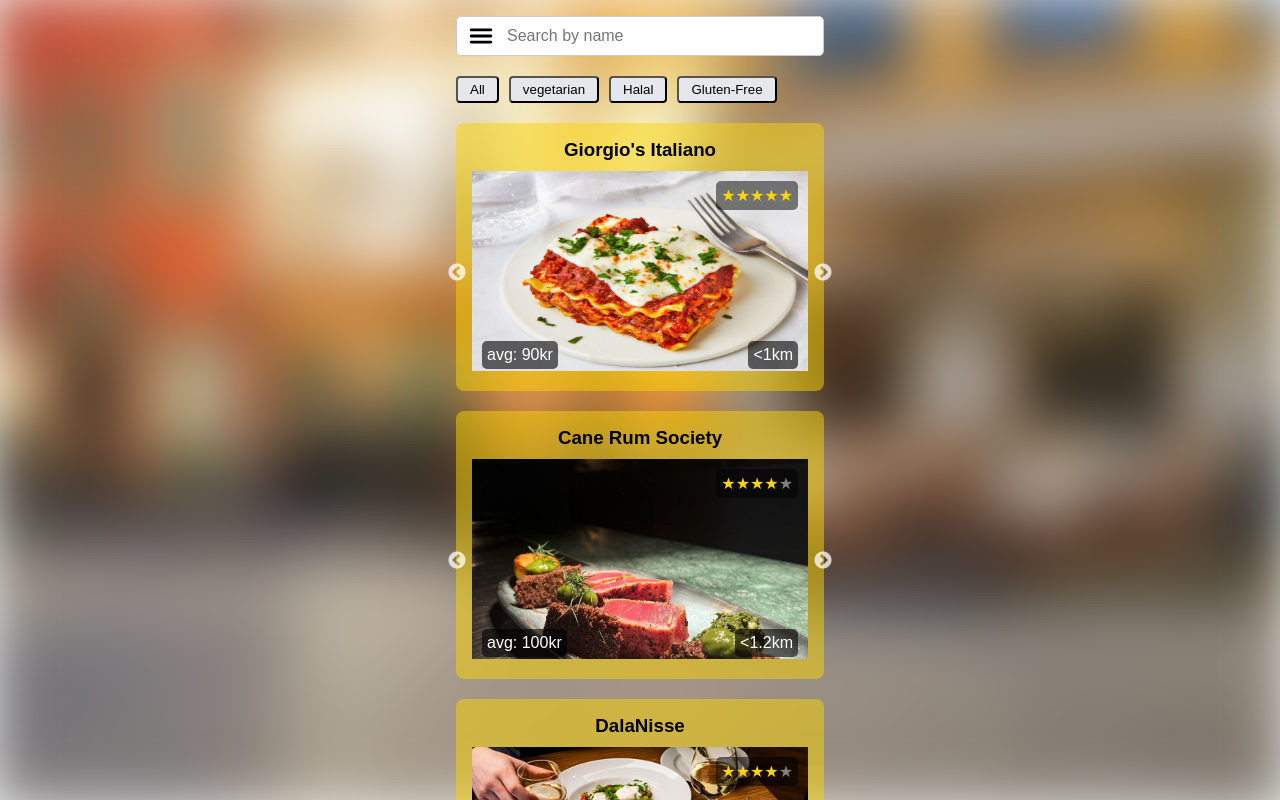
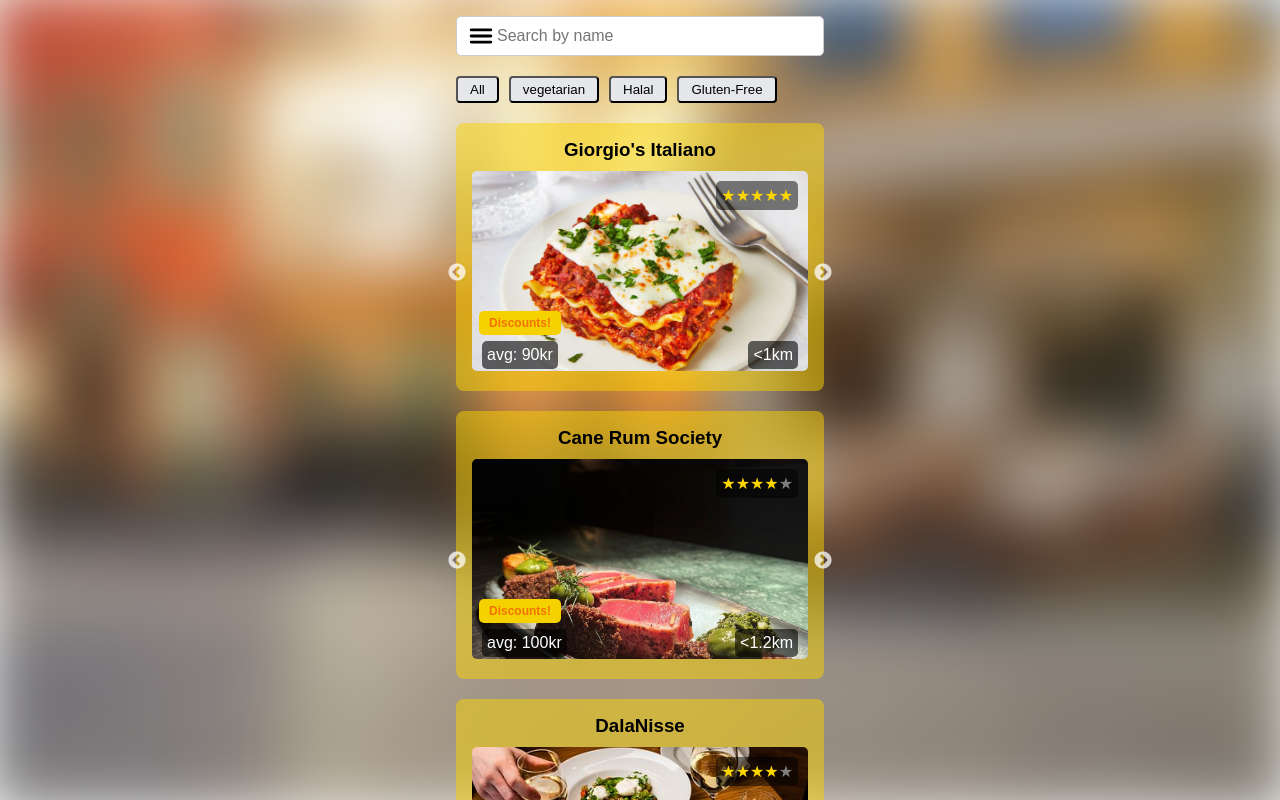
Before and after one commit to Karl-7/Restaurant-Menu-App, a React (Create React App) app: page / in a window 1280 px wide. Shown: the top 800 px of the page. Built offline with nearby package versions, Linux system fonts and the light colour scheme.

Commit message:
_after_user_test

```diff
--- a/src/Menu.css
+++ b/src/Menu.css
@@ -445,3 +445,45 @@
   font-size: 20px;
   color: #c15b02;
 }
+
+.header-buttons {
+  display: flex;
+  gap: 0.5rem;
+  justify-content: center;
+  margin-top: 0.5rem;
+}
+
+/* Update the existing info-button rule to remove its container styles */
+.info-button {
+  display: flex;
+  align-items: center;
+  gap: 5px;
+  background-color: rgba(0, 0, 0, 0.7);
+  color: white;
+  border: none;
+  border-radius: 4px;
+  padding: 5px 10px;
+  cursor: pointer;
+}
+
+/* Add styles for the maps button */
+.maps-button {
+  display: flex;
+  align-items: center;
+  gap: 5px;
+  background-color: rgba(0, 0, 0, 0.7);
+  color: white;
+  border: none;
+  border-radius: 4px;
+  padding: 5px 10px;
+  cursor: pointer;
+}
+
+.info-button:hover, .maps-button:hover {
+  background-color: rgba(0, 0, 0, 0.9);
+}
+
+/* Remove the old .info-button container styles */
+.info-button-container {
+  display: none;
+}
--- a/src/Menu.js
+++ b/src/Menu.js
@@ -1,10 +1,9 @@
 // src/Menu.js
 import React, { useState, useEffect } from "react";
-import { FaPlus, FaShoppingCart, FaArrowDown, FaMinus, FaInfoCircle } from "react-icons/fa";
+import { FaPlus, FaShoppingCart, FaArrowDown, FaMinus, FaInfoCircle,FaMapMarkerAlt } from "react-icons/fa";
 import { useParams, useNavigate } from "react-router-dom";
 import { FaStar, FaRegStar, FaArrowLeft } from "react-icons/fa";
 import "./Menu.css";
-
 const languageCodes = { en: "en", swe: "sv", es: "es" };
 
 // Local cache for translations
@@ -178,12 +177,18 @@ const Menu = () => {
                 </div>
               </div>
               <h2 className="restaurant-title">{menuData.restaurant_name}</h2>
-              <div className="info-button">
+              <div className="header-buttons">
                 <button
+                  className="info-button"
                   onClick={() => navigate(`/restaurant-info/${rId}`)}
-                  style={{ display: "flex", alignItems: "center", gap: "5px" }}
                 >
                   <FaInfoCircle /> Info
+                </button>
+                <button
+                  className="maps-button"
+                  onClick={() => window.open(`https://www.google.com/maps/search/?api=1&query=${encodeURIComponent(menuData.restaurant_name)}`, '_blank')}
+                >
+                  <FaMapMarkerAlt /> Map
                 </button>
               </div>
               <div className="language-switcher">
--- a/src/components/RestaurantCard.js
+++ b/src/components/RestaurantCard.js
@@ -4,21 +4,18 @@ import Slider from 'react-slick';
 import 'slick-carousel/slick/slick.css';
 import 'slick-carousel/slick/slick-theme.css';
 
-function RestaurantCard({ name, rating, imageList, price, distance }) {
-
-
+function RestaurantCard({ name, rating, imageList, price, distance, onDiscountClick }) {
   const settings = {
-    dots: true,          // 显示指示点
-    infinite: true,       // 无限循环
-    speed: 500,          // 切换速度
-    slidesToShow: 1,     // 显示数量
-    slidesToScroll: 1,   // 滑动数量
-    autoplay: true,      // 自动播放
-    autoplaySpeed: 3000  // 自动播放间隔
+    dots: true,
+    infinite: true,
+    speed: 50,
+    slidesToShow: 1,
+    slidesToScroll: 1,
+    autoplay: true,
+    autoplaySpeed: 3000
   };
   const navigate = useNavigate();
 
-  // 生成星级评分的显示（简单实现）
   const renderStars = (rating) => {
     const stars = [];
     for (let i = 1; i <= 5; i++) {
@@ -33,29 +30,34 @@ function RestaurantCard({ name, rating, imageList, price, distance }) {
 
   return (
     <div className="restaurant-card">
-      <h3  onClick={() => navigate(`/restaurant/1`)}>{name}</h3>
-      <div className='card-cotent'>
+      <h3 onClick={() => navigate(`/restaurant/1`)}>{name}</h3>
+      <div className="card-content">
+        <button className="discount-button" onClick={onDiscountClick}>
+          Discounts!
+        </button>
         <div className="rating">{renderStars(rating)}</div>
-
-        {
-          imageList && imageList.length > 1 ?
-          <Slider {...settings} className='slides'>
+        {imageList && imageList.length > 1 ? (
+          <Slider {...settings} className="slides">
             {imageList.map((item, index) => (
-              <div key={index}  onClick={() => navigate(`/restaurant/1`)}>
-                <img src={item}  style={{ width: '100%' }} />
+              <div key={index} onClick={() => navigate(`/restaurant/1`)}>
+                <img src={item} style={{ width: '100%' }} />
               </div>
             ))}
           </Slider>
-        :
-        <img src={imageList[0]} alt={name} style={{ width: '200px', height: '150px' }}  onClick={() => navigate(`/restaurant/1`)}/>
-        }
-        <div className='bottom'>
-          <p className='average'>avg: {price}</p>
-          {distance && <p className='distance'>{distance}</p>}
+        ) : (
+          <img
+            src={imageList[0]}
+            alt={name}
+            style={{ width: '200px', height: '150px' }}
+            onClick={() => navigate(`/restaurant/1`)}
+          />
+        )}
+        <div className="bottom">
+          <p className="average">avg: {price}</p>
+          {distance && <p className="distance">{distance}</p>}
         </div>
       </div>
     </div>
-
   );
 }
 
--- a/src/main.css
+++ b/src/main.css
@@ -1,17 +1,16 @@
 .mainmenu {
   padding: 1rem;
-  /* max-width: 28rem;
-  border-radius: 0.5rem;
-  flex: 1 1; */
   position: relative;
 }
+
 .personal-center {
-  position: fixed;
+  position: absolute; /* Changed from fixed to absolute */
   width: 30px;
   height: 30px;
   top: 21px;
   margin-left: 10px;
 }
+
 .main-page {
   display: flex;
   flex-direction: column;
@@ -27,7 +26,7 @@
 
 .search-bar input {
   width: 100%;
-  padding: 10px 10px 10px 50px;
+  padding: 10px 10px 10px 40px; /* Reduced left padding from 50px to 40px */
   font-size: 16px;
   border: 1px solid #ccc;
   border-radius: 5px;
@@ -60,12 +59,11 @@
   gap: 20px;
 }
 
+.restaurant-card-wrapper {
+  position: relative;
+}
+
 .restaurant-card {
-  /* border: 2px solid #e6e6fa;
-  padding: 15px;
-  border-radius: 5px;
-  background-color: #f0f8ff;
-  position: relative; */
   padding: 1rem;
   background-color: rgba(249, 212, 0, 0.5);
   border-radius: 0.5rem;
@@ -75,16 +73,28 @@
 .restaurant-card h3 {
   margin: 0 0 10px 0;
 }
-.slick-track img{
+
+.card-content {
+  position: relative;
+  width: 100%;
+}
+
+.slides img {
   width: 100%;
   max-width: 400px;
   height: 200px;
+  object-fit: cover;
+  border-radius: 5px;
 }
-.card-cotent {
-  position: relative;
+
+.card-content > img {
+  width: 200px;
+  height: 150px;
+  object-fit: cover;
+  border-radius: 5px;
 }
+
 .rating {
-  /* margin-bottom: 10px; */
   background-color: rgba(0, 0, 0, 0.5);
   padding: 5px;
   border-radius: 5px;
@@ -93,6 +103,28 @@
   right: 10px;
   z-index: 1;
 }
+
+.discount-button {
+  position: absolute;
+  bottom: 40px;
+  left: 7px; /* Moved to top-left */
+  background-color: #f6d100;
+  color: rgba(239, 94, 3, 0.808);
+
+  padding: 5px 10px;
+  border-radius: 5px;
+  border: none;
+  font-size: 12px;
+  font-weight: bold;
+  cursor: pointer;
+  z-index: 2;
+}
+
+.discount-button:hover {
+  background-color: #e5633a;
+  color: rgb(253, 254, 152);
+}
+
 .bottom {
   width: 100%;
   position: absolute;
@@ -102,24 +134,26 @@
   justify-content: space-between;
   align-items: center;
 }
+
 .bottom > p {
   color: white;
   background-color: rgba(0, 0, 0, 0.6);
   border-radius: 5px;
   padding: 5px;
 }
-.average{
+
+.average {
   margin-left: 10px;
 }
+
 .distance {
   margin-right: 10px;
 }
+
 .slick-dots {
   display: none !important;
 }
-/* .restaurant-card p {
-  margin: 5px 0;
-} */
+
 .side-menu-mask {
   position: fixed;
   left: 0;
@@ -129,14 +163,13 @@ height: 100vh;
   background: rgba(0, 0, 0, 0.6);
   z-index: 1000;
 }
+
 .side-menu {
-/* position: fixed;
-left: 0;
-top: 0; */
   width: 70%;
   height: 100vh;
   background: #eee;
 }
+
 .account {
   background-color: #fff;
   padding: 1rem;
@@ -145,22 +178,23 @@ border-bottom-right-radius: 10px;
   display: flex;
   align-items: center;
 }
+
 .avarta {
   width: 40px;
   height: 40px;
-/* position: fixed; */
-/* top: 16px;
-left: 20px; */
   border-radius: 20px;
   z-index: 100;
 }
+
 .info {
   margin-left: 10px;
 }
-.info >p{
+
+.info > p {
   margin: 0;
 }
-.info >p.des{
+
+.info > p.des {
   color: rgb(151 130 10 / 50%);
 }
 
@@ -170,6 +204,7 @@ background-color: #fff;
   border-radius: 10px;
   margin-top: 20px;
 }
+
 .menu > div {
   display: flex;
   align-items: center;
@@ -180,6 +215,7 @@ width: 25px;
   height: 25px;
   margin-right: 10px;
 }
+
 .close {
   position: absolute;
   right: 30%;
--- a/src/main.js
+++ b/src/main.js
@@ -1,5 +1,4 @@
-
-import React, { useState, useEffect, act } from "react";
+import React, { useState } from "react";
 import './main.css';
 import RestaurantCard from './components/RestaurantCard';
 import { useNavigate } from "react-router-dom";
@@ -8,29 +7,23 @@ import { IoMenu } from "react-icons/io5";
 import { CgShoppingCart } from "react-icons/cg";
 import { IoMdCloseCircle } from "react-icons/io";
 
-
-const categories = ["All", "vegetarian","Halal","Gluten-Free"];
+const categories = ["All", "vegetarian", "Halal", "Gluten-Free"];
 const MainMenu = () => {
-
   const navigate = useNavigate();
   const [activeFilter, setActiveFilter] = useState("name");
-  // const [isLangMenuOpen, setIsLangMenuOpen] = useState(false);
-  const [searchQuery, setSearchQuery] = useState('');  // 保存搜索关键词
-  const [filteredData, setFilteredData] = useState(data);  // 初始数据即为所有数据
+  const [searchQuery, setSearchQuery] = useState('');
+  const [filteredData, setFilteredData] = useState(data);
   const [showSideMenu, setShowSideMenu] = useState(false);
 
-  // 处理搜索输入变化
   const handleSearchChange = (event) => {
-    console.log("11111")
     const query = event.target.value;
     setSearchQuery(query);
 
-    // 根据名字过滤数据
     if (query) {
-      const filtered = data.filter( item => {
+      const filtered = data.filter(item => {
         switch (activeFilter) {
           case 'name':
-            return item.name.toLowerCase().includes(query.toLowerCase()); // 不区分大小写的模糊匹配;
+            return item.name.toLowerCase().includes(query.toLowerCase());
           case 'vegetarian':
             return item.type.toString().includes(query);
           default:
@@ -39,17 +32,24 @@ const MainMenu = () => {
       });
       setFilteredData(filtered);
     } else {
-      setFilteredData(data); // 如果搜索框为空，展示所有数据
+      setFilteredData(data);
     }
+  };
+
+  const handleDiscountClick = (restaurantName) => {
+    navigate(`/restaurant/${restaurantName}/discount`);
   };
 
   return (
     <div className="mainmenu">
       <div className="search-bar">
         <IoMenu className="personal-center" onClick={() => setShowSideMenu(true)}/>
-        <input type="text" value={searchQuery}
+        <input
+          type="text"
+          value={searchQuery}
           onChange={handleSearchChange}
-          placeholder={activeFilter == 'name' ? "Search by name" : "Search by vegetarian" }/>
+          placeholder={activeFilter === 'name' ? "Search by name" : "Search by vegetarian"}
+        />
       </div>
       <div className="filters">
         {categories.map((cat) => (
@@ -63,15 +63,20 @@ const MainMenu = () => {
         ))}
       </div>
       <div className="recommendations">
-        {filteredData.map((item) => (<RestaurantCard key={item.name}
-          name={item.name}
-          rating={item.rating}
-          imageList={item.imageList}
-          price={item.price}
-          distance={item.distance}
-        />))}
+        {filteredData.map((item) => (
+          <div className="restaurant-card-wrapper" key={item.name}>
+            <RestaurantCard
+              name={item.name}
+              rating={item.rating}
+              imageList={item.imageList}
+              price={item.price}
+              distance={item.distance}
+              onDiscountClick={() => handleDiscountClick(item.name)}
+            />
+          </div>
+        ))}
       </div>
-      {showSideMenu &&
+      {showSideMenu && (
         <div className="side-menu-mask">
           <div className="side-menu">
             <div className="account">
@@ -82,12 +87,14 @@ const MainMenu = () => {
               </div>
             </div>
             <div className="menu">
-              <div onClick={() => navigate(`/order/1`)}><CgShoppingCart className="cart"/> My orders</div>
+              <div onClick={() => navigate(`/order/1`)}>
+                <CgShoppingCart className="cart"/> My orders
+              </div>
             </div>
           </div>
           <IoMdCloseCircle className="close" onClick={() => setShowSideMenu(false)}/>
         </div>
-      }
+      )}
     </div>
   );
 }
```
Also changed, not shown: public/avatar.webp (added). Lines whose indentation alone changed are shown as unchanged.
